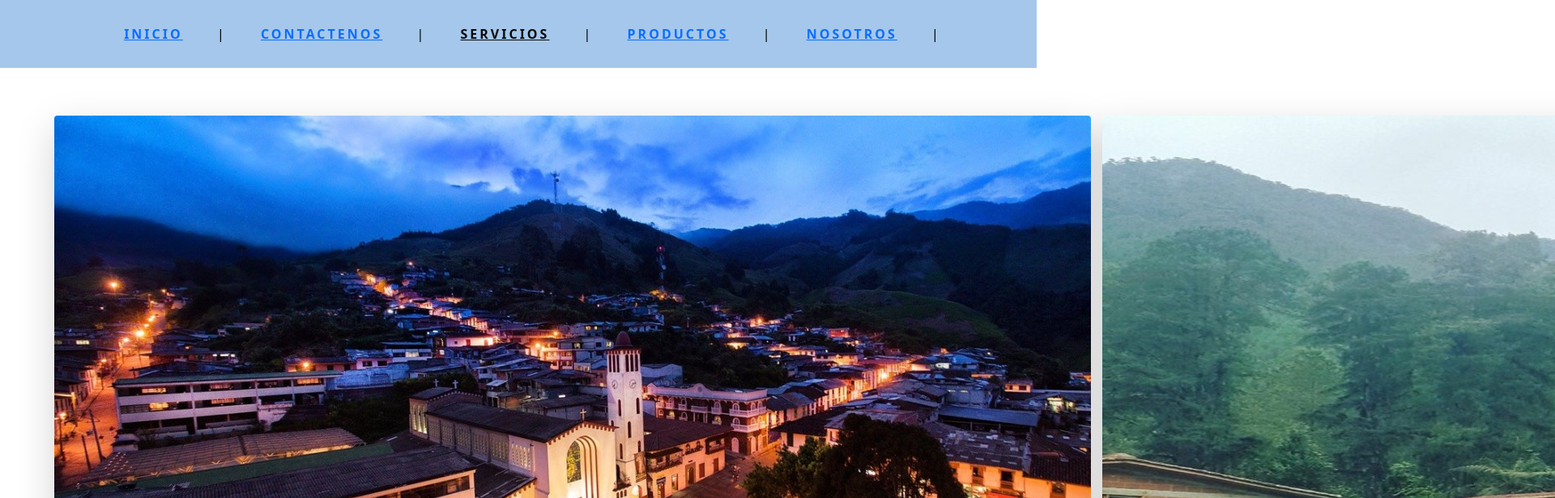
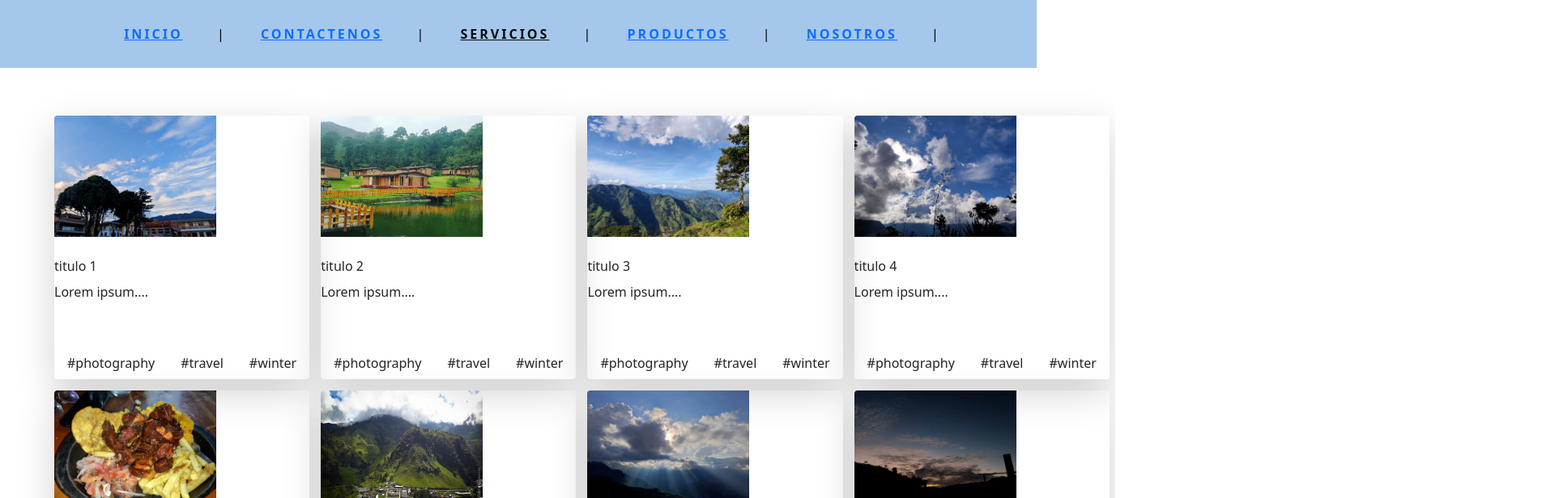
Before and after one commit to AlexisQuiceno/markPen, a Vue app: page /servicios in a window 1280 px wide. Shown: the top 616 px of the page at 81% size, 1920 px wide, since content can reach past the window. Built offline with nearby package versions, Linux system fonts and the light colour scheme; the HTML template or start-up script is replaced by a standard one.

Commit message:
cambios en el inicio y acople las imagenes en el servicio

```diff
--- a/src/components/CardImagenes.vue
+++ b/src/components/CardImagenes.vue
@@ -1,8 +1,8 @@
 <template>
-<div class="p-10 grid grid-cols-1 sm:grid-cols-1 md:grid-cols-3 lg:grid-cols-3 xl:grid-cols-3 gap-5">
+<div class="p-3  sm:grid-cols-1 md:grid-cols-3 lg:grid-cols-3 xl:grid-cols-3 gap-5">
     <!--Card 1-->
     <div class="rounded overflow-hidden shadow-lg">
-      <img class="w-full" src="../assets/bosque2.jpeg" alt="Mountain">
+      <img class="w-full" :src='imagen' alt="Mountain">
       <div class="px-6 py-4">
         <div class="font-bold text-xl mb-2">Mountain</div>
         <p class="text-gray-700 text-base">
@@ -15,37 +15,6 @@
         <span class="inline-block bg-gray-200 rounded-full px-3 py-1 text-sm font-semibold text-gray-700 mr-2 mb-2">#winter</span>
       </div>
     </div>
-    <!--Card 2-->
-    <div class="rounded overflow-hidden shadow-lg">
-      <img class="w-full" src="../assets/bosque1.jpeg" alt="logo">
-      <div class="px-6 py-4">
-        <div class="font-bold text-xl mb-2">River</div>
-        <p class="text-gray-700 text-base">
-          Lorem ipsum dolor sit amet, consectetur adipisicing elit. Voluptatibus quia, Nonea! Maiores et perferendis eaque, exercitationem praesentium nihil.
-        </p>
-      </div>
-      <div class="px-6 pt-4 pb-2">
-        <span class="inline-block bg-gray-200 rounded-full px-3 py-1 text-sm font-semibold text-gray-700 mr-2 mb-2">#photography</span>
-        <span class="inline-block bg-gray-200 rounded-full px-3 py-1 text-sm font-semibold text-gray-700 mr-2 mb-2">#travel</span>
-        <span class="inline-block bg-gray-200 rounded-full px-3 py-1 text-sm font-semibold text-gray-700 mr-2 mb-2">#summer</span>
-      </div>
-    </div>
-
-    <!--Card 3-->
-    <div class="rounded overflow-hidden shadow-lg">
-      <img class="w-full" src="../assets/nochePensilvania.jpeg" alt="Forest">
-      <div class="px-6 py-4">
-        <div class="font-bold text-xl mb-2">Forest</div>
-        <p class="text-gray-700 text-base">
-          Lorem ipsum dolor sit amet, consectetur adipisicing elit. Voluptatibus quia, Nonea! Maiores et perferendis eaque, exercitationem praesentium nihil.
-        </p>
-      </div>
-      <div class="px-6 pt-4 pb-2">
-        <span class="inline-block bg-gray-200 rounded-full px-3 py-1 text-sm font-semibold text-gray-700 mr-2 mb-2">#photography</span>
-        <span class="inline-block bg-gray-200 rounded-full px-3 py-1 text-sm font-semibold text-gray-700 mr-2 mb-2">#travel</span>
-        <span class="inline-block bg-gray-200 rounded-full px-3 py-1 text-sm font-semibold text-gray-700 mr-2 mb-2">#fall</span>
-      </div>
-    </div>
   </div>
 </template>
 
--- a/src/components/ServiciosComponets.vue
+++ b/src/components/ServiciosComponets.vue
@@ -2,8 +2,8 @@
 <div class="tar">
   <div class="tamanio">
     <div v-for="(prueba, index) in cards" :key="index.id" class="pad">
-        <div class="rounded overflow-hidden shadow-lg">
-        <img class="w-9/12" :src='prueba.imagen' :alt='prueba.imagen'>
+        <div class="rounded overflow-hidden shadow-lg bg-zinc-400">
+        <img class="w-9/12 cer" :src='prueba.imagen' :alt='prueba.imagen'>
         <div class="px-6 py-4">
           <div class="font-bold text-xl mb-2">{{ prueba.titulo }}</div>
           <p class="text-gray-700 text-base">{{prueba.description}}</p>
@@ -36,8 +36,19 @@ export default {
   grid-template-rows: repeat(2,1fr);
   margin: 60px;
   margin-top: 10px;
+  justify-self: flex-start;
+
 
 }
+img{
+  margin: auto;
+}
+.cer{
+  width: 200px;
+  height: 150px;
+
+}
+
 .pad {
   padding: 7px;
 }
--- a/src/store/index.ts
+++ b/src/store/index.ts
@@ -5,18 +5,21 @@ import { createStore } from 'vuex'
 export default createStore({
   state: {
     cards: [
-      {titulo: 'titulo 1', description:'Lorem ipsum....', imagen: require('../assets/nochePensilvania.jpeg')},
+      {titulo: 'titulo 1', description:'Lorem ipsum....', imagen: require('../assets/cambiarNubesArbolda.png')},
       {titulo:'titulo 2', description:'Lorem ipsum....', imagen: require('../assets/bosque21.jpeg')},
-      {titulo: 'titulo 3', description:'Lorem ipsum....', imagen:''},
-      {titulo:'titulo 4', description:'Lorem ipsum....'},
-      {titulo: 'titulo 5', description:'Lorem ipsum....'},
-      {titulo:'titulo 6', description:'Lorem ipsum....'},
-      {titulo: 'titulo 7', description:'Lorem ipsum....'},
-      {titulo:'titulo 8', description:'Lorem ipsum....'},
+      {titulo: 'titulo 3', description:'Lorem ipsum....', imagen: require('../assets/coordillera.png')},
+      {titulo:'titulo 4', description:'Lorem ipsum....', imagen: require('../assets/nubes.png')},
+      {titulo: 'titulo 5', description:'Lorem ipsum....', imagen: require('../assets/comida1.png')},
+      {titulo:'titulo 6', description:'Lorem ipsum....', imagen: require('../assets/morron.jpeg')},
+      {titulo: 'titulo 7', description:'Lorem ipsum....', imagen: require('../assets/nuvesDregrasadas.png')},
+      {titulo:'titulo 8', description:'Lorem ipsum....', imagen: require('../assets/nocheA.png')},
     ],
-
+    fristImpre: [
+      {titulo:'titulo 1',description: 'Lorem ipsum i dole....',imagen:require('../assets/cambiarNubesArbolda.png')}
+    ]
 
   },
+
   getters: {
 
   },
--- a/src/views/HomeView.vue
+++ b/src/views/HomeView.vue
@@ -3,7 +3,11 @@
   <div class="position">
     <slider-component class="tamanio"/>
   </div>
-  <CardImagenes/>
+  <div class="grid">
+    <CardImagenes v-for="(prueba, index) in cards" :key="index.id"
+  />
+  </div>
+
 </div>
 
 </template>
@@ -11,12 +15,17 @@
 <script lang="ts">
 import CardImagenes from '@/components/CardImagenes.vue';
 import SliderComponent from '@/components/SliderComponent.vue';
+import {mapState} from 'vuex';
 
 export default {
   components: {
     CardImagenes,
     SliderComponent,
   },
+  computed: {
+    ...mapState(['cards']),
+
+  }
 }
 
 </script>
@@ -28,5 +37,14 @@ export default {
 .position{
   display: flex;
   justify-content: center;
+  margin-top: auto;
+}
+.grid{
+
+  grid-template-columns: 400px 400px 400px;
+  margin: 80px;
+  margin-top: 10px
+
+
 }
 </style>
--- a/src/views/ServiciosMark.vue
+++ b/src/views/ServiciosMark.vue
@@ -24,7 +24,8 @@ export default {
 </script>
 
 <style scoped>
-
+.tamanio{
+}
 
 
 </style>
```
